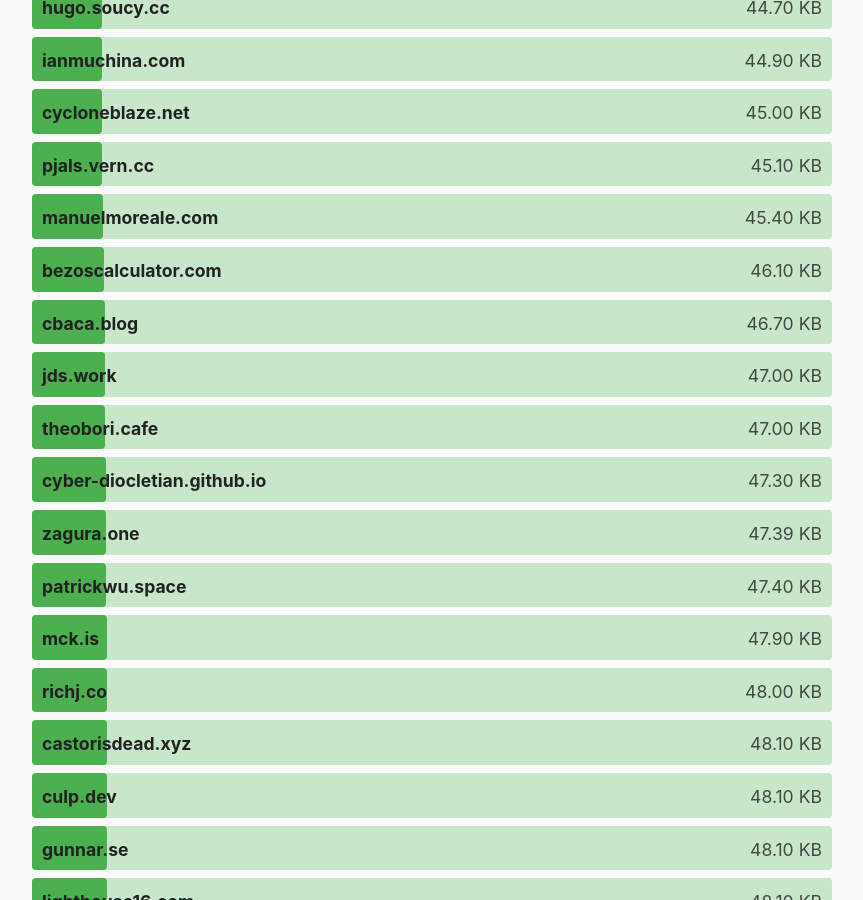
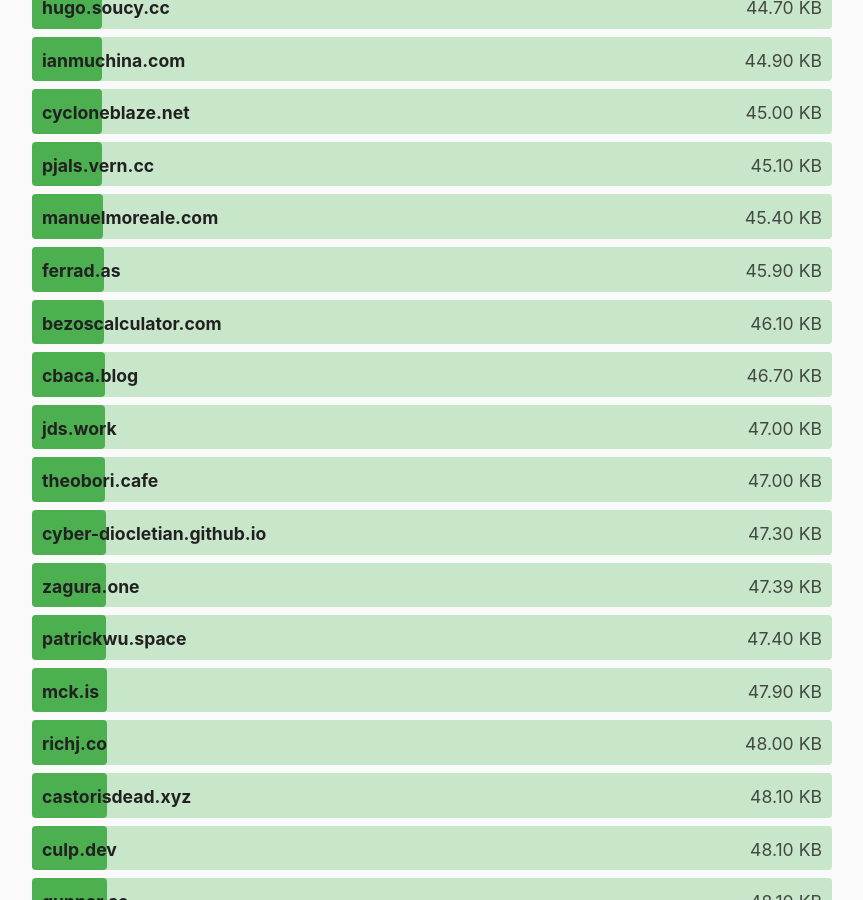
Before and after one commit to kevquirk/512kb.club, a Jekyll site: the page built from index.md, in a window 1280 px wide and 900 px high, scrolled down 16365 px. Shown: the whole window, without its empty margins (208-1071 px from the left). Built offline with Jekyll 4.4.1, drawn with Linux system fonts in a browser that asks for light colours.

Commit message:
Add ferrad.as

```diff
--- a/_data/sites.yml
+++ b/_data/sites.yml
@@ -3947,3 +3947,8 @@
   url: https://zwieratko.sk/
   size: 28.07
   last_checked: 2024-02-11
+
+- domain: ferrad.as
+  url: https://ferrad.as/
+  size: 45.9
+  last_checked: 2024-06-01
```
